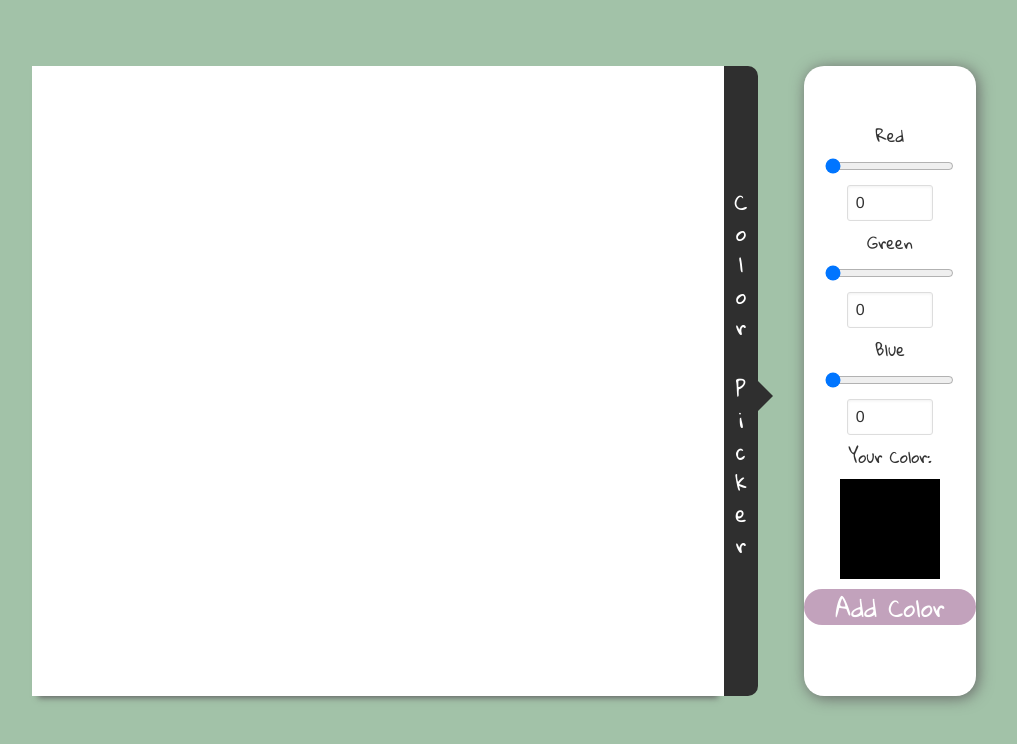
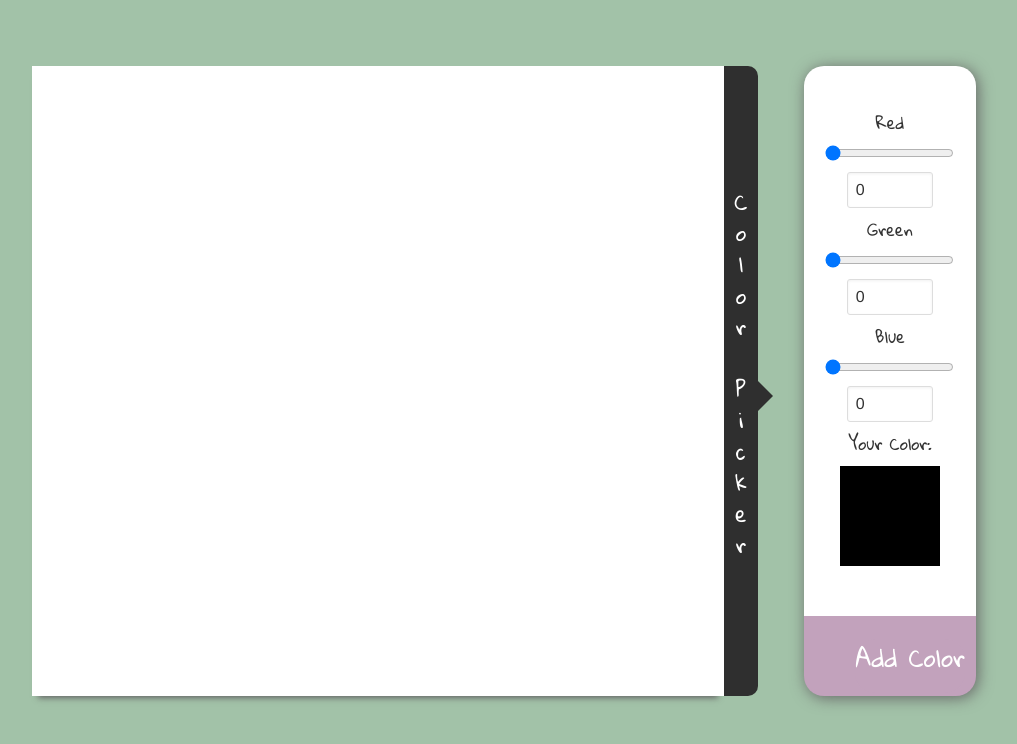
Before and after one commit to laere/DrawingBoard, a website: page index.html in a window 1280 px wide. Shown: the part 104-848 px from the top of the page, without its empty margins (118-1135 px from the left). Drawn offline with Linux system fonts and the light colour scheme.

Commit message:
fixed add color button css

```diff
--- a/css/main.scss
+++ b/css/main.scss
@@ -84,6 +84,7 @@ CANVAS AND COLORSS
         border-top-right-radius: 10px;
         border-bottom-right-radius: 10px;
         cursor:pointer;
+
         p {
           color: white;
           text-align: center;
@@ -96,11 +97,13 @@ CANVAS AND COLORSS
         justify-content: center;
         align-items: center;
         flex-flow: column wrap;
+        position: relative;
         width: 50%;
         height: 100%;
         background-color: $bg-w;
         border-radius: 20px;
         box-shadow: 2px 2px 15px $bg-g;
+        border-bottom: 80px solid #c2a2bc;
         input {
           margin: 5px 0;
           display: inline-block;
@@ -122,6 +125,9 @@ CANVAS AND COLORSS
           cursor:pointer;
           margin-top: 10px;
           border-radius: 20px;
+          position: absolute;
+          left: 30%;
+          bottom: -14%;
         }
         .sliders {
           margin: 2px 0;
```
Also changed, not shown: css/main.css, 1 other file.
